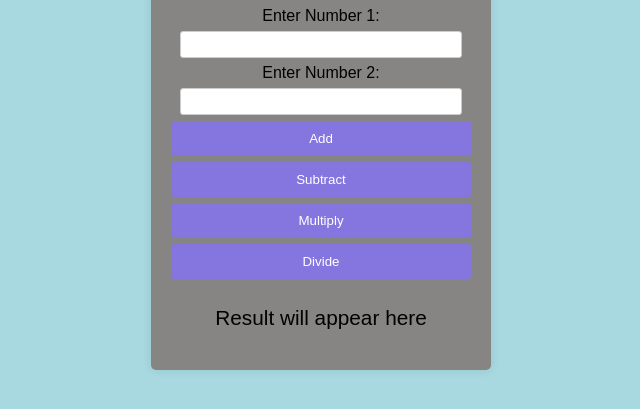
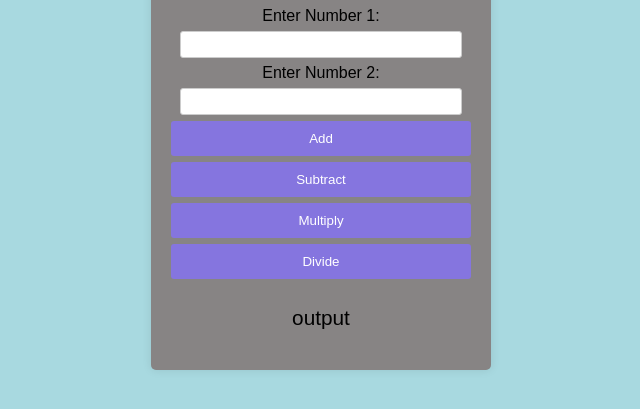
Before and after one commit to ShubhamSinghRawat10/JavaScript, a plain HTML site: page DOM Projects/calculator.html in a window 1280 px wide. Shown: the part 129-538 px from the top of the page, without its empty margins (319-959 px from the left). Drawn offline with Linux system fonts and the light colour scheme.

Commit message:
changes in calculator

```diff
--- a/DOM Projects/calculator.html
+++ b/DOM Projects/calculator.html
@@ -66,7 +66,7 @@
     <button onclick="mulNumber()">Multiply</button>
     <button onclick="divNumber()">Divide</button>
 
-    <p id="output">Result will appear here</p>
+    <p id="output">output</p>
   </div>
 
   <script>
```
